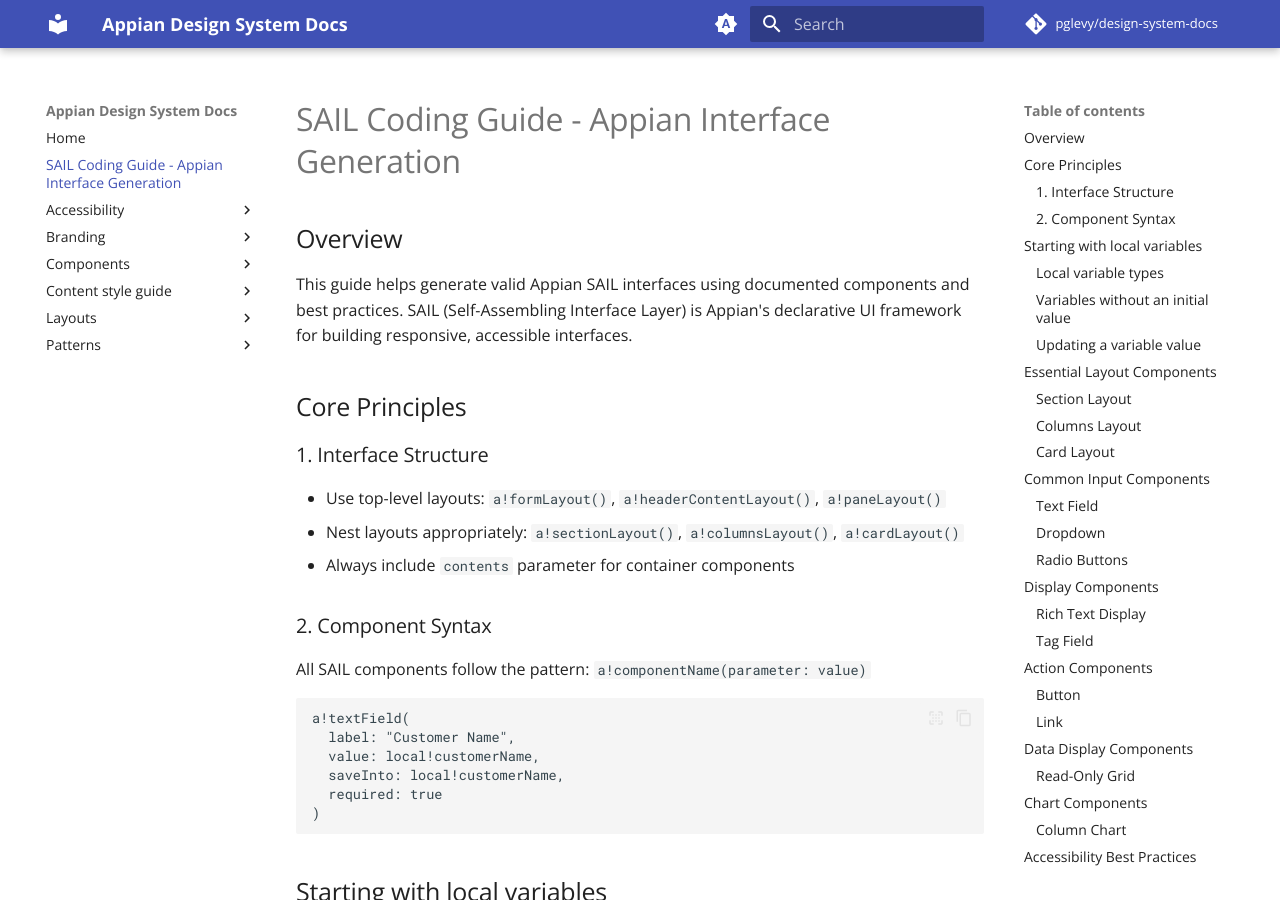
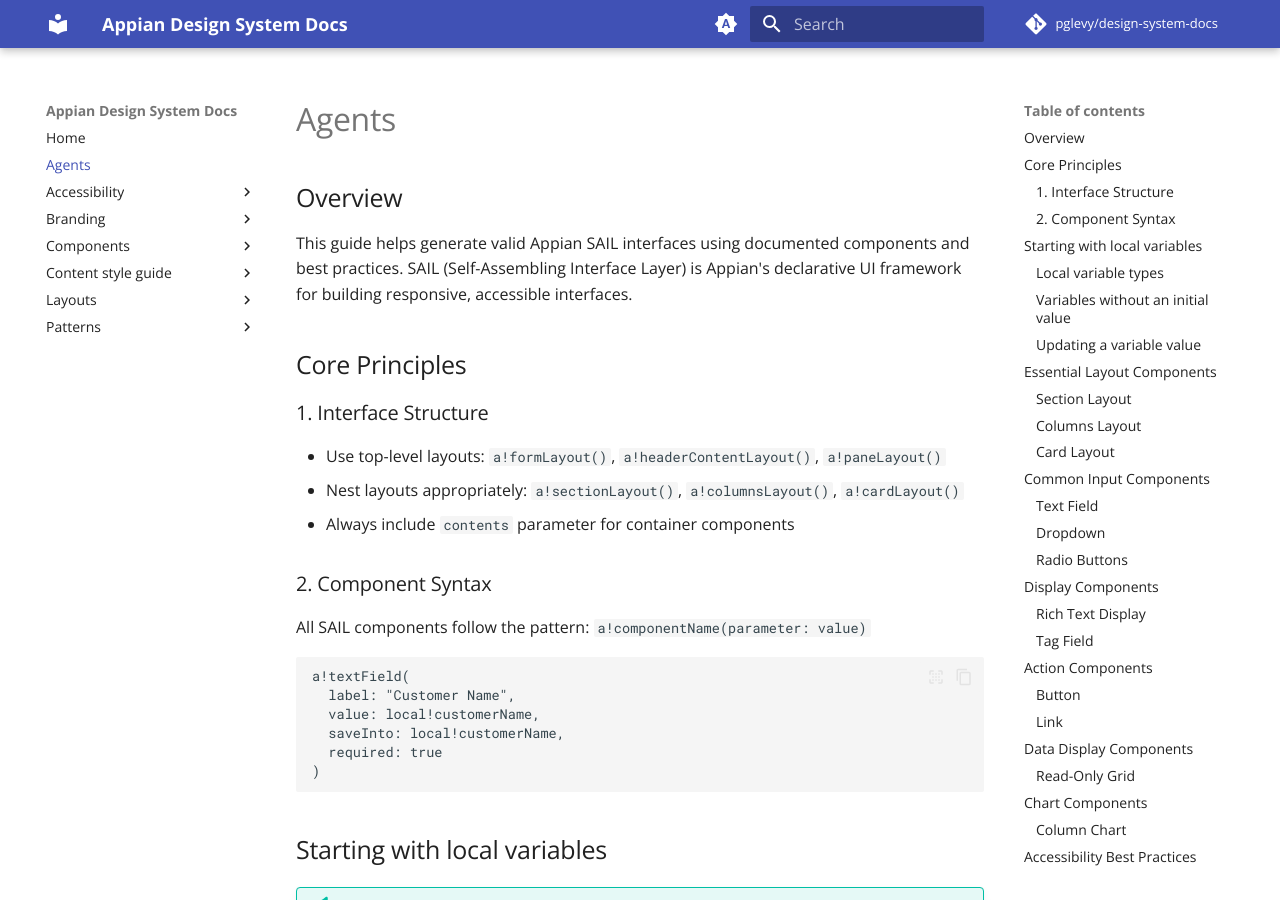
Before and after one commit to appian-design/aurora, an MkDocs documentation site: the page built from docs/SAIL_CODING_GUIDE.md, in a window 1280 px wide and 900 px high. Built offline with MkDocs 1.6.1 and Material for MkDocs 9.7.7, drawn with Linux system fonts in a browser that asks for light colours; comment, search, counter and statistics services are not loaded.

Commit message:
changed the display name of SAIL_CODING_GUIDE to Agents

```diff
--- a/docs/SAIL_CODING_GUIDE.md
+++ b/docs/SAIL_CODING_GUIDE.md
@@ -1,4 +1,4 @@
-# SAIL Coding Guide - Appian Interface Generation
+# Agents
 
 ## Overview
 This guide helps generate valid Appian SAIL interfaces using documented components and best practices. SAIL (Self-Assembling Interface Layer) is Appian's declarative UI framework for building responsive, accessible interfaces.
```
